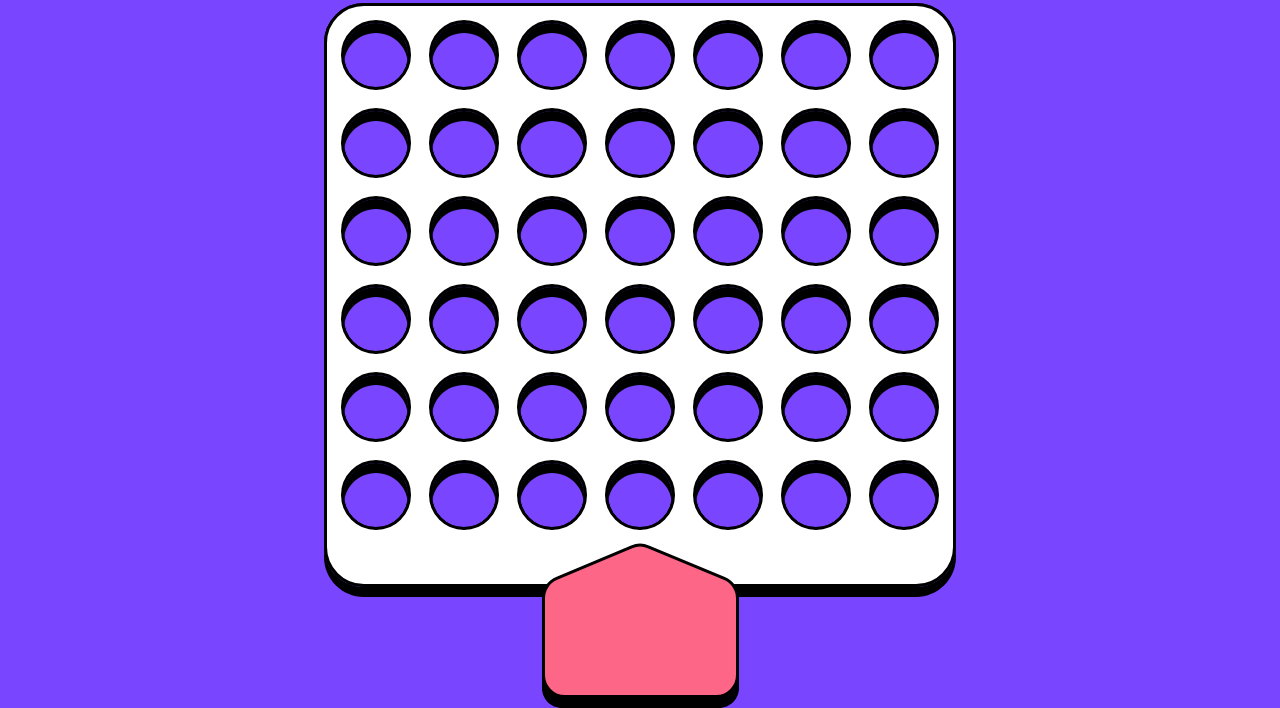
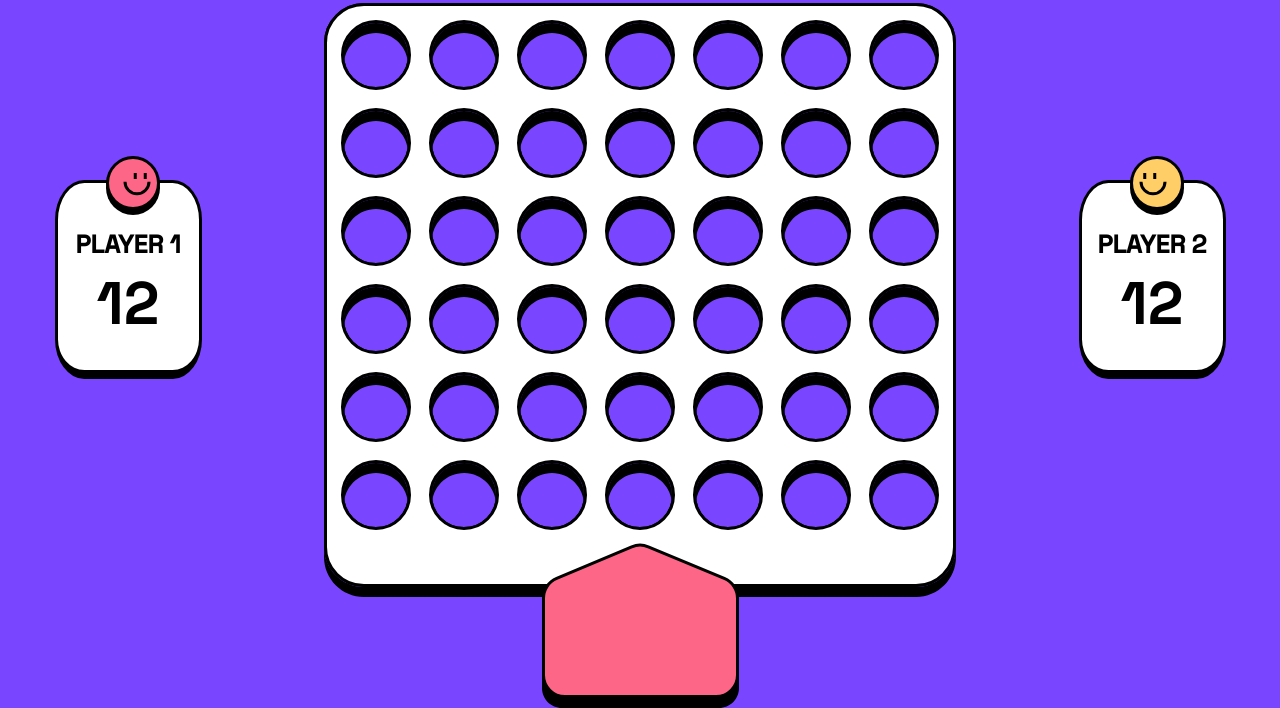
Before and after one commit to Jonathanpatinocs/connect4, a website built with webpack: page src/template.html in a window 1280 px wide. Shown: the part 153-861 px from the top of the page. Built offline with nearby package versions, Linux system fonts and the light colour scheme.

Commit message:
left + right containers

```diff
--- a/src/styles.css
+++ b/src/styles.css
@@ -79,3 +79,73 @@ body {
     position: absolute;
     top: 540px;
 }
+
+#left-container {
+    display: flex;
+    justify-content: center;
+    align-items: center;
+}
+#left-player {
+    width: fit-content;
+}
+#left-player div{
+    width: 141px;
+    height: 187px;
+    background-color: var(--white);
+    border: solid var(--black) 3px;
+    border-bottom-width: 9px;
+    border-radius: 20%;
+    display: flex;
+    flex-direction: column;
+    align-items: center;
+}
+#left-player h3 {
+    margin-top: 45px;
+    font-size: 25px;
+    margin-bottom: 5px;
+}
+#left-player p {
+    font-family: "myFontBold", serif;
+    font-size: 60px;
+    margin: 0;
+}
+#left-player img{
+    position: relative;
+    left: 35%;
+    top: 40px;
+}
+
+#right-container {
+    display: flex;
+    justify-content: center;
+    align-items: center;
+}
+#right-player {
+    width: fit-content;
+}
+#right-player div{
+    width: 141px;
+    height: 187px;
+    background-color: var(--white);
+    border: solid var(--black) 3px;
+    border-bottom-width: 9px;
+    border-radius: 20%;
+    display: flex;
+    flex-direction: column;
+    align-items: center;
+}
+#right-player h3 {
+    margin-top: 45px;
+    font-size: 25px;
+    margin-bottom: 5px;
+}
+#right-player p {
+    font-family: "myFontBold", serif;
+    font-size: 60px;
+    margin: 0;
+}
+#right-player img{
+    position: relative;
+    left: 35%;
+    top: 40px;
+}
--- a/src/template.html
+++ b/src/template.html
@@ -8,6 +8,15 @@
 </head>
 <body>
     <div id="container">
+        <div id="left-container">
+            <div id="left-player">
+                <img src="assets/images/player-one.svg" alt="">
+                <div>
+                    <h3>PLAYER 1</h3>
+                    <p id="player1-score">12</p>
+                </div>
+            </div>
+        </div>
         <div id="middle-container">
             <div id="middle-header">
                 <button id="menu-button">
@@ -24,6 +33,15 @@
                 <img src="assets/images/turn-background-red.svg" alt="turn-background-red" id="turn-background-red">
             </div>
         </div>
+        <div id="right-container">
+            <div id="right-player">
+                <img src="assets/images/player-two.svg" alt="">
+                <div>
+                    <h3>PLAYER 2</h3>
+                    <p id="player2-score">12</p>
+                </div>
+            </div>
+        </div>
 
 
     </div>
```
